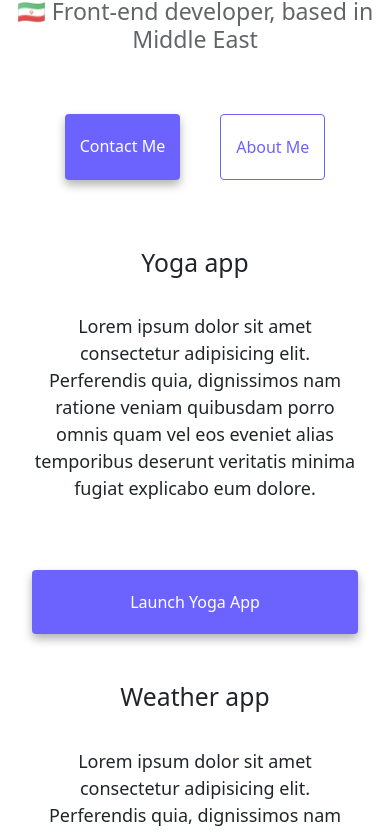
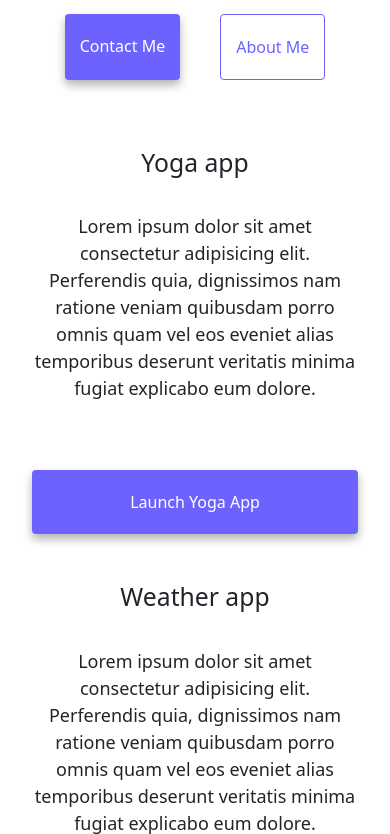
Before and after one commit to eifadavarnia/week3-responsive, a plain HTML site: page index.html in a window 390 px wide. Shown: the part 285-1119 px from the top of the page. Drawn offline with nearby package versions, Linux system fonts and the light colour scheme.

Commit message:
Homework-Responsive-week3-body2

```diff
--- a/style.css
+++ b/style.css
@@ -5,7 +5,7 @@
 }
 
 body {
-  margin: 100px 0 !important;
+  margin: 100px 0;
 }
 
 h1,
```
